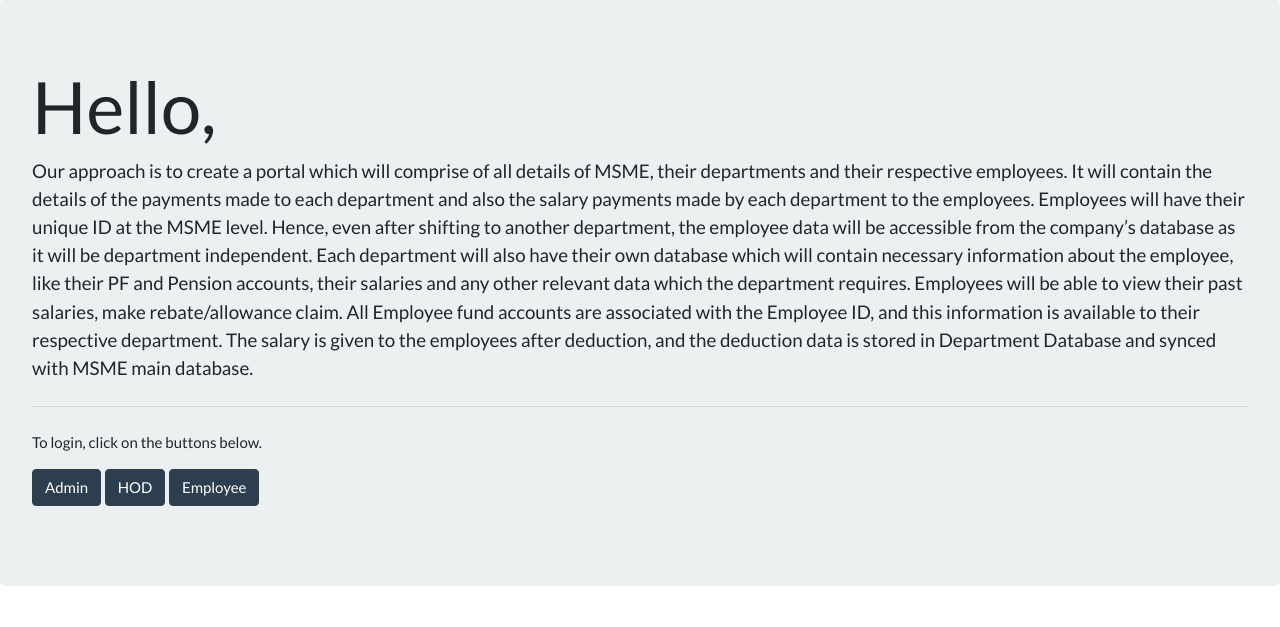
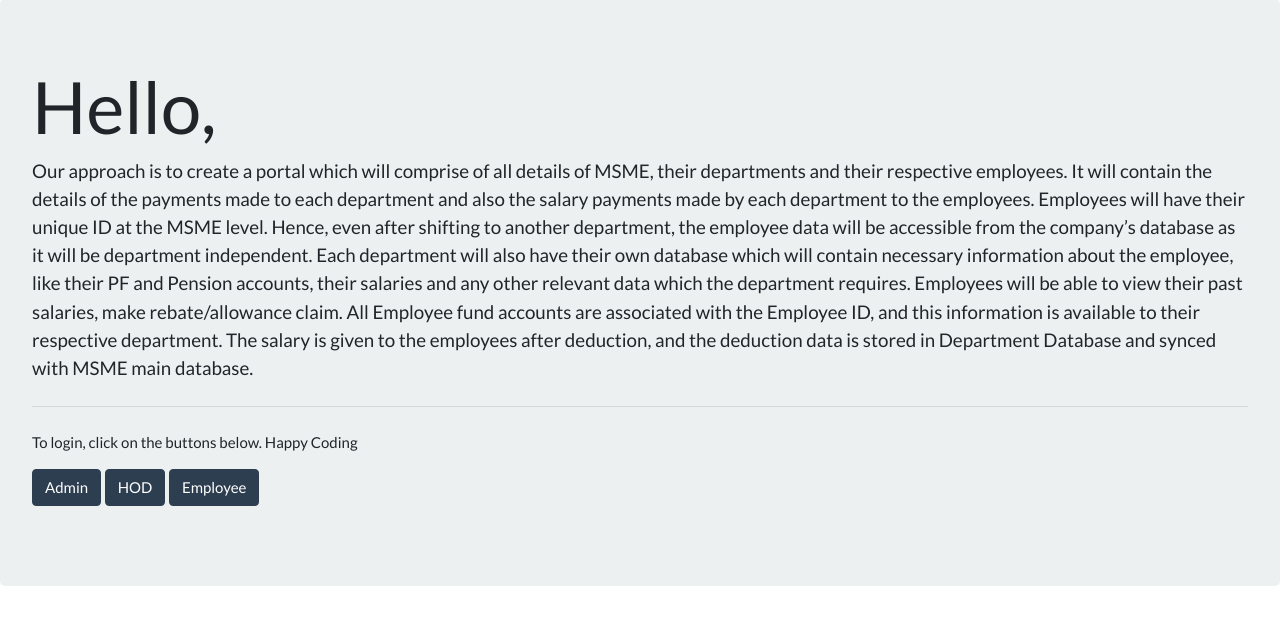
Before and after one commit to salarx/payroll, a CodeIgniter app: page /payroll/ in a window 1280 px wide. Shown: the part 72-699 px from the top of the page. Run offline with CodeIgniter, Linux system fonts and the light colour scheme; some libraries are stand-ins or nearby versions.

Commit message:
Update welcome_message.php

```diff
--- a/application/views/welcome_message.php
+++ b/application/views/welcome_message.php
@@ -18,7 +18,7 @@ defined('BASEPATH') OR exit('No direct script access allowed');
   <div class="collapse navbar-collapse" id="navbarColor01">
     <ul class="navbar-nav mr-auto">
       <li class="nav-item active">
-        <a class="nav-link" href="#">Home <span class="sr-only">(current)</span></a>
+        <a class="nav-link" href="#">Home<span class="sr-only">(current)</span></a>
       </li>
       <li class="nav-item">
         <a class="nav-link" href="#">Features</a>
@@ -34,7 +34,7 @@ defined('BASEPATH') OR exit('No direct script access allowed');
   <h1 class="display-3">Hello,</h1>
   <p class="lead">Our approach is to create a portal which will comprise of all details of MSME, their departments and their respective employees. It will contain the details of the payments made to each department and also the salary payments made by each department to the employees. Employees will have their unique ID at the MSME level. Hence, even after shifting to another department, the employee data will be accessible from the company’s database as it will be department independent. Each department will also have their own database which will contain necessary information about the employee, like their PF and Pension accounts, their salaries and any other relevant data which the department requires. Employees will be able to view their past salaries, make rebate/allowance claim. All Employee fund accounts are associated with the Employee ID, and this information is available to their respective department. The salary is given to the employees after deduction, and the deduction data is stored in Department Database and synced with MSME main database.</p>
   <hr class="my-4">
-  <p>To login, click on the buttons below.</p>
+  <p>To login, click on the buttons below. Happy Coding</p>
   <p class="lead">
   <button type="button" class="btn btn-primary">Admin</button>
   <button type="button" class="btn btn-primary">HOD</button>
```
